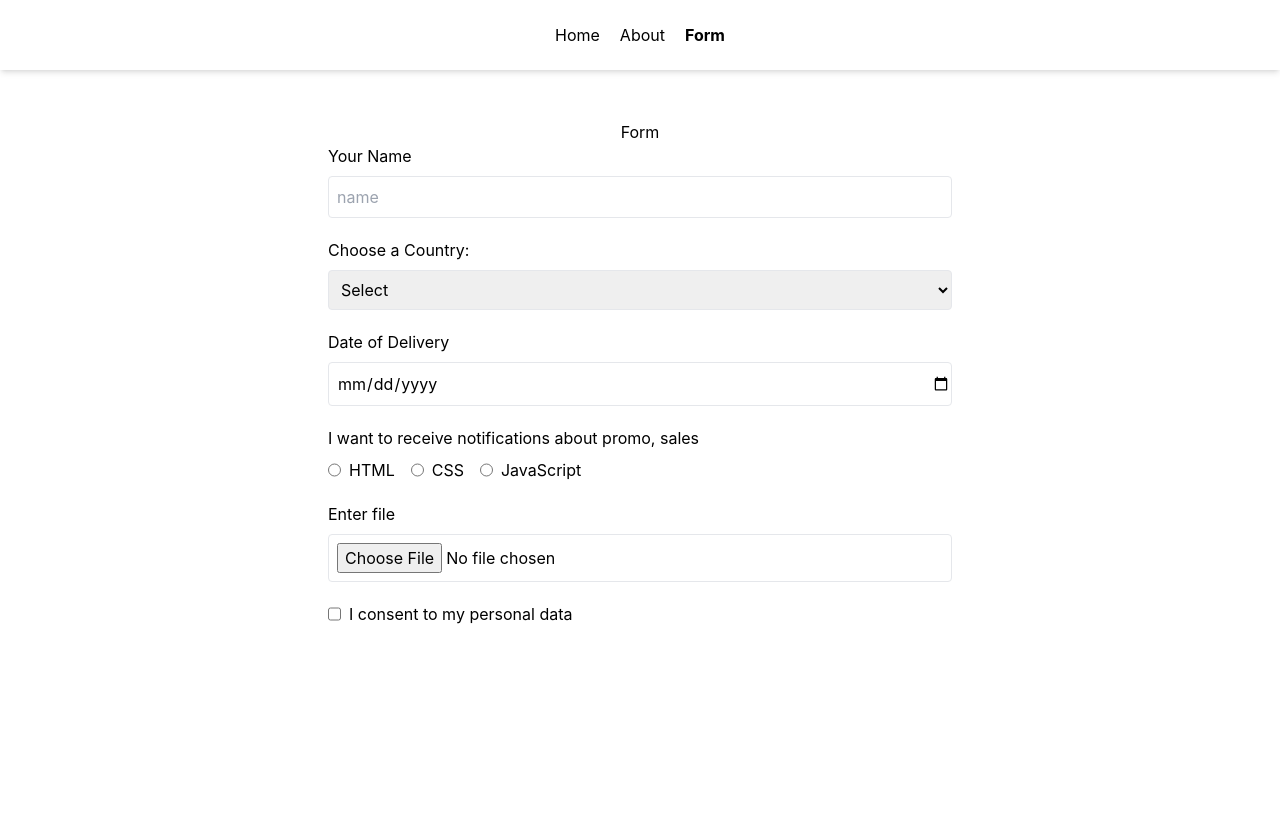
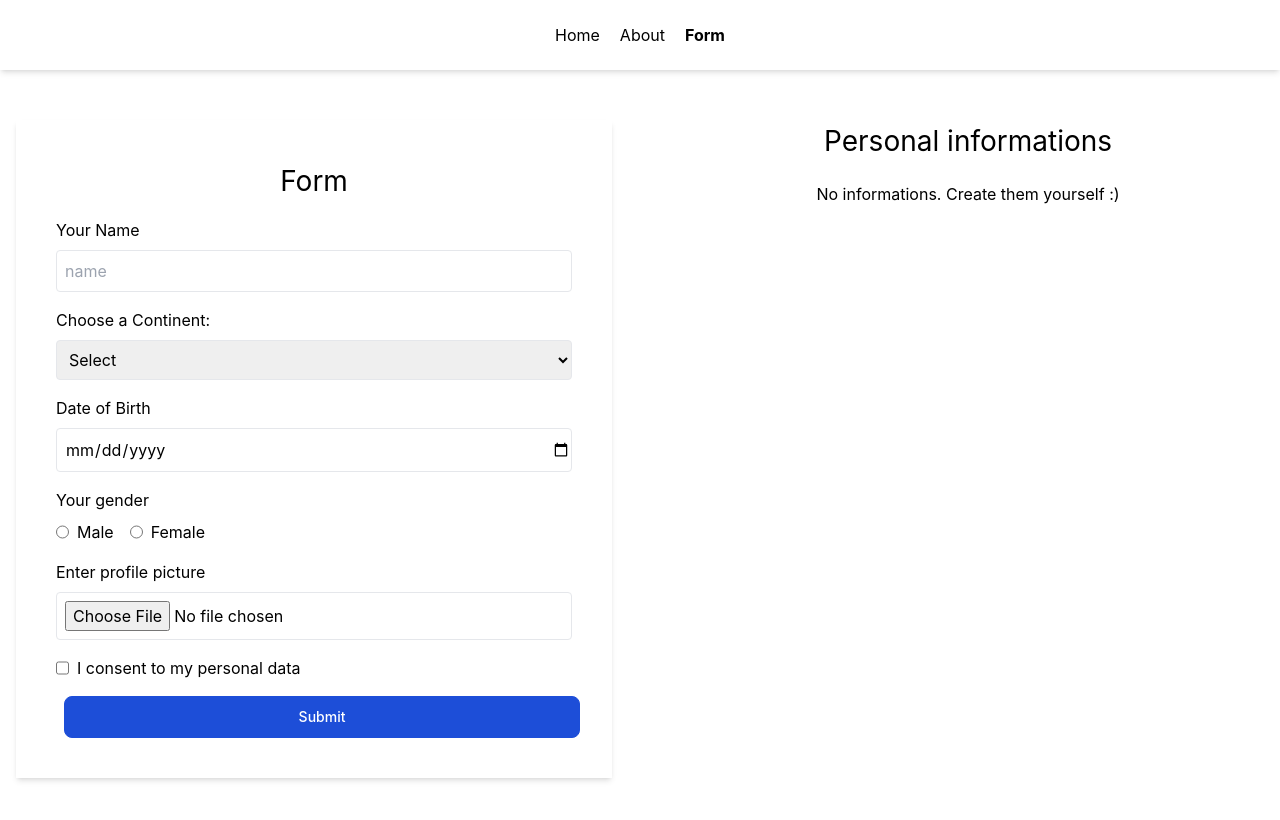
Before and after one commit to Asliddin2002/rs-school-react-test, a React (Create React App) app: page /form in a window 1280 px wide. Shown: the top 820 px of the page. Built offline with nearby package versions, Linux system fonts and the light colour scheme.

Commit message:
feat: form cards are added

```diff
--- a/src/components/inputs/CheckBoxInput.tsx
+++ b/src/components/inputs/CheckBoxInput.tsx
@@ -1,11 +1,11 @@
 import React from 'react';
 
 type propType = {
-  data: string;
+  agreement: React.RefObject<HTMLInputElement>;
 };
 
 const CheckBoxInput = (props: propType) => {
-  const { data } = props;
+  const { agreement } = props;
   return (
     <div className="flex gap-2">
       <input
@@ -13,6 +13,7 @@ const CheckBoxInput = (props: propType) => {
         type="checkbox"
         id="personal-data"
         name="data"
+        ref={agreement}
       />
       <label htmlFor="personal-data">I consent to my personal data</label>
     </div>
--- a/src/components/inputs/DateInput.tsx
+++ b/src/components/inputs/DateInput.tsx
@@ -1,20 +1,21 @@
 import React from 'react';
 
 type propType = {
-  date: string;
+  date: React.RefObject<HTMLInputElement>;
 };
 
 const DateInput = (props: propType) => {
   const { date } = props;
   return (
     <div className="flex flex-col gap-2">
-      <label htmlFor="datetime">Date of Delivery</label>
+      <label htmlFor="datetime">Date of Birth</label>
       <input
         className="outline-none border py-2 pl-2 rounded"
         type="date"
         id="date"
         name="date"
         placeholder="Date"
+        ref={date}
       />
     </div>
   );
--- a/src/components/inputs/FileInput.tsx
+++ b/src/components/inputs/FileInput.tsx
@@ -1,20 +1,21 @@
 import React from 'react';
 
 type propType = {
-  file: string;
+  image: React.RefObject<HTMLInputElement>;
 };
 
 const FileInput = (props: propType) => {
-  const { file } = props;
+  const { image } = props;
   return (
     <div className="flex flex-col gap-2">
-      <label htmlFor="file">Enter file</label>
+      <label htmlFor="file">Enter profile picture</label>
       <input
         className="outline-none border py-2 pl-2 rounded"
         type="file"
         name="file"
         id="file"
         accept=".png, .jpg, .jpeg"
+        ref={image}
       />
     </div>
   );
--- a/src/components/inputs/RadioInput.tsx
+++ b/src/components/inputs/RadioInput.tsx
@@ -1,23 +1,20 @@
 import React from 'react';
 
 type propType = {
-  switcher: string;
+  gender: React.RefObject<HTMLInputElement>;
 };
 
 const RadioInput = (props: propType) => {
-  const { switcher } = props;
+  const { gender } = props;
   return (
     <div className="flex flex-col gap-2">
-      <label htmlFor="switcher">I want to receive notifications about promo, sales</label>
-      <div className="flex gap-2">
-        <input type="radio" id="html" name="fav_language" value="HTML" />
-        <label htmlFor="html">HTML</label>
+      <label htmlFor="switcher">Your gender</label>
+      <div ref={gender} className="flex gap-2">
+        <input type="radio" id="male" name="gender" value="male" />
+        <label htmlFor="male">Male</label>
         <br />
-        <input type="radio" id="css" name="fav_language" value="CSS" />
-        <label htmlFor="css">CSS</label>
-        <br />
-        <input type="radio" id="javascript" name="fav_language" value="JavaScript" />
-        <label htmlFor="javascript">JavaScript</label>
+        <input type="radio" id="female" name="gender" value="female" />
+        <label htmlFor="female">Female</label>
       </div>
     </div>
   );
--- a/src/components/inputs/SelectInput.tsx
+++ b/src/components/inputs/SelectInput.tsx
@@ -1,20 +1,25 @@
 import React from 'react';
 
 type propType = {
-  country: string;
+  continent: React.RefObject<HTMLSelectElement>;
 };
 
 const SelectInput = (props: propType) => {
-  const { country } = props;
+  const { continent } = props;
   return (
     <div className="flex flex-col gap-2">
-      <label htmlFor="countries">Choose a Country:</label>
-      <select className="outline-none border py-2 pl-2 rounded" name="country" id="countries">
+      <label htmlFor="countries">Choose a Continent:</label>
+      <select
+        className="outline-none border py-2 pl-2 rounded"
+        name="country"
+        id="countries"
+        ref={continent}
+      >
         <option value="false">Select</option>
-        <option value="uz">Uzbekistan</option>
-        <option value="eng">USA</option>
-        <option value="ru">Russia</option>
-        <option value="in">India</option>
+        <option value="european">Europe</option>
+        <option value="asian">Asia</option>
+        <option value="american">America</option>
+        <option value="african">Africa</option>
       </select>
     </div>
   );
--- a/src/components/inputs/TextInput.tsx
+++ b/src/components/inputs/TextInput.tsx
@@ -1,7 +1,7 @@
 import React from 'react';
 
 type propType = {
-  name: string;
+  name: React.RefObject<HTMLInputElement>;
 };
 
 const TextInput = (props: propType) => {
@@ -15,6 +15,7 @@ const TextInput = (props: propType) => {
         id="name"
         name="name"
         placeholder="name"
+        ref={name}
       />
     </div>
   );
--- /dev/null
+++ b/src/components/newFormCards/FormCard.tsx
@@ -0,0 +1,38 @@
+import React from 'react';
+
+export type inputValuetype = {
+  name: string;
+  date: string;
+  continent: string;
+  gender: string;
+  agreement: boolean;
+  image: string;
+};
+type propsType = {
+  card: inputValuetype;
+};
+
+const FormCard = ({ card }: propsType) => {
+  const { name, image, gender, continent, date } = card;
+  return (
+    <div className="shadow-md py-[15px] px-[20px] mt-9 rounded-sm flex flex-col gap-6">
+      <div className="flex flex-col items-center justify-center gap-2">
+        <img className="w-[50px] h-[50px] rounded-full" src={image} alt="avatar" />
+        <h3>{name}</h3>
+      </div>
+      <div className="flex gap-2 flex-col">
+        <div className="flex gap-8 justify-between">
+          Gender <span className=" italic">{gender}</span>
+        </div>
+        <div className="flex gap-8 justify-between">
+          Continent <span className=" italic">{continent}</span>
+        </div>
+        <div className="flex gap-8 justify-between">
+          Date of Birth <span className=" italic">{date}</span>
+        </div>
+      </div>
+    </div>
+  );
+};
+
+export default FormCard;
--- /dev/null
+++ b/src/components/newFormCards/FormCardList.tsx
@@ -0,0 +1,28 @@
+import React from 'react';
+import FormCard from './FormCard';
+
+export type inputValuetype = {
+  name: string;
+  date: string;
+  continent: string;
+  gender: string;
+  agreement: boolean;
+  image: string;
+};
+
+type propsType = {
+  data: inputValuetype[];
+};
+const FormCardList = ({ data }: propsType) => {
+  return (
+    <div className="">
+      <div className="w-full flex flex-wrap gap-3 ">
+        {data?.map((item) => (
+          <FormCard key={item.image} card={item} />
+        ))}
+      </div>
+    </div>
+  );
+};
+
+export default FormCardList;
--- a/src/pages/form/Form.tsx
+++ b/src/pages/form/Form.tsx
@@ -4,21 +4,112 @@ import FileInput from 'components/inputs/FileInput';
 import RadioInput from 'components/inputs/RadioInput';
 import SelectInput from 'components/inputs/SelectInput';
 import TextInput from 'components/inputs/TextInput';
+import FormCardList from 'components/newFormCards/FormCardList';
 import React, { Component } from 'react';
 
-export default class Form extends Component {
+export type inputValuetype = {
+  name: string;
+  date: string;
+  continent: string;
+  gender: string;
+  agreement: boolean;
+  image: string;
+};
+
+export type stateType = {
+  name: string;
+  date: string;
+  continent: string;
+  gender: string;
+  agreement: boolean;
+  image: string;
+  disable: boolean;
+  data: inputValuetype[];
+};
+
+type FormInputPropsType = Record<string, undefined>;
+export default class Form extends Component<FormInputPropsType, stateType> {
+  constructor(props: FormInputPropsType) {
+    super(props);
+    this.state = {
+      name: ' ',
+      date: ' ',
+      continent: ' ',
+      gender: '',
+      agreement: false,
+      image: ' ',
+      disable: false,
+      data: [],
+    };
+  }
+
+  name: React.RefObject<HTMLInputElement> = React.createRef();
+  date: React.RefObject<HTMLInputElement> = React.createRef();
+  continent: React.RefObject<HTMLSelectElement> = React.createRef();
+  gender: React.RefObject<HTMLInputElement> = React.createRef();
+  agreement: React.RefObject<HTMLInputElement> = React.createRef();
+  image: React.RefObject<HTMLInputElement> = React.createRef();
+  reset: React.RefObject<HTMLInputElement> = React.createRef();
+
+  handleSubmit = (event: React.SyntheticEvent) => {
+    event.preventDefault();
+    const confirmation = confirm('Do you want to save ?');
+    if (confirmation) {
+      this.setState({
+        data: [
+          ...this.state.data,
+          {
+            name: this.name.current?.value as string,
+            date: this.date.current?.value as string,
+            continent: this.continent.current?.value as string,
+            agreement: this.agreement.current?.checked as boolean,
+            gender: this.gender.current?.value as string,
+            image: this.image.current?.files?.length
+              ? (URL.createObjectURL(this.image.current?.files[0]) as string)
+              : '',
+          },
+        ],
+      });
+      this.reset.current?.click();
+    } else {
+      this.reset.current?.click();
+    }
+  };
+
   render() {
+    console.log(this.state.data);
     return (
-      <div className="container mx-auto my-[50px] flex flex-col items-center justify-center px-4">
-        Form
-        <form className="flex flex-col gap-5 w-1/2">
-          <TextInput name="House" />
-          <SelectInput country="uz" />
-          <DateInput date="March" />
-          <RadioInput switcher="data" />
-          <FileInput file="file" />
-          <CheckBoxInput data="data" />
+      <div className="container mx-auto gap-[30px] my-[50px] flex  justify-center px-4 ">
+        <form
+          onSubmit={this.handleSubmit}
+          className="flex flex-col gap-4 w-1/2 shadow-md p-[40px] self-start "
+        >
+          <h2 className="text-center text-[28px]">Form</h2>
+          <TextInput name={this.name} />
+          <SelectInput continent={this.continent} />
+          <DateInput date={this.date} />
+          <RadioInput gender={this.gender} />
+          <FileInput image={this.image} />
+          <CheckBoxInput agreement={this.agreement} />
+          <div className="reset relative w-full">
+            <input className="absolute -z-10 left-[50%]" type="reset" ref={this.reset} />
+            <button
+              type="submit"
+              className="p-2.5 ml-2 z-10 w-full text-sm font-medium text-white bg-blue-700 rounded-lg border border-blue-700 hover:bg-blue-800 focus:ring-4 focus:outline-none focus:ring-blue-300 dark:bg-blue-600 dark:hover:bg-blue-700 dark:focus:ring-blue-800"
+            >
+              Submit
+            </button>
+          </div>
         </form>
+        <hr />
+        <div className="w-1/2">
+          <h2 className="text-center text-[28px]">Personal informations</h2>
+          {this.state.data.length ? (
+            <FormCardList data={this.state.data} />
+          ) : (
+            <h2 className="text-center mt-5">No informations. Create them yourself :)</h2>
+          )}
+        </div>
       </div>
     );
   }
```
